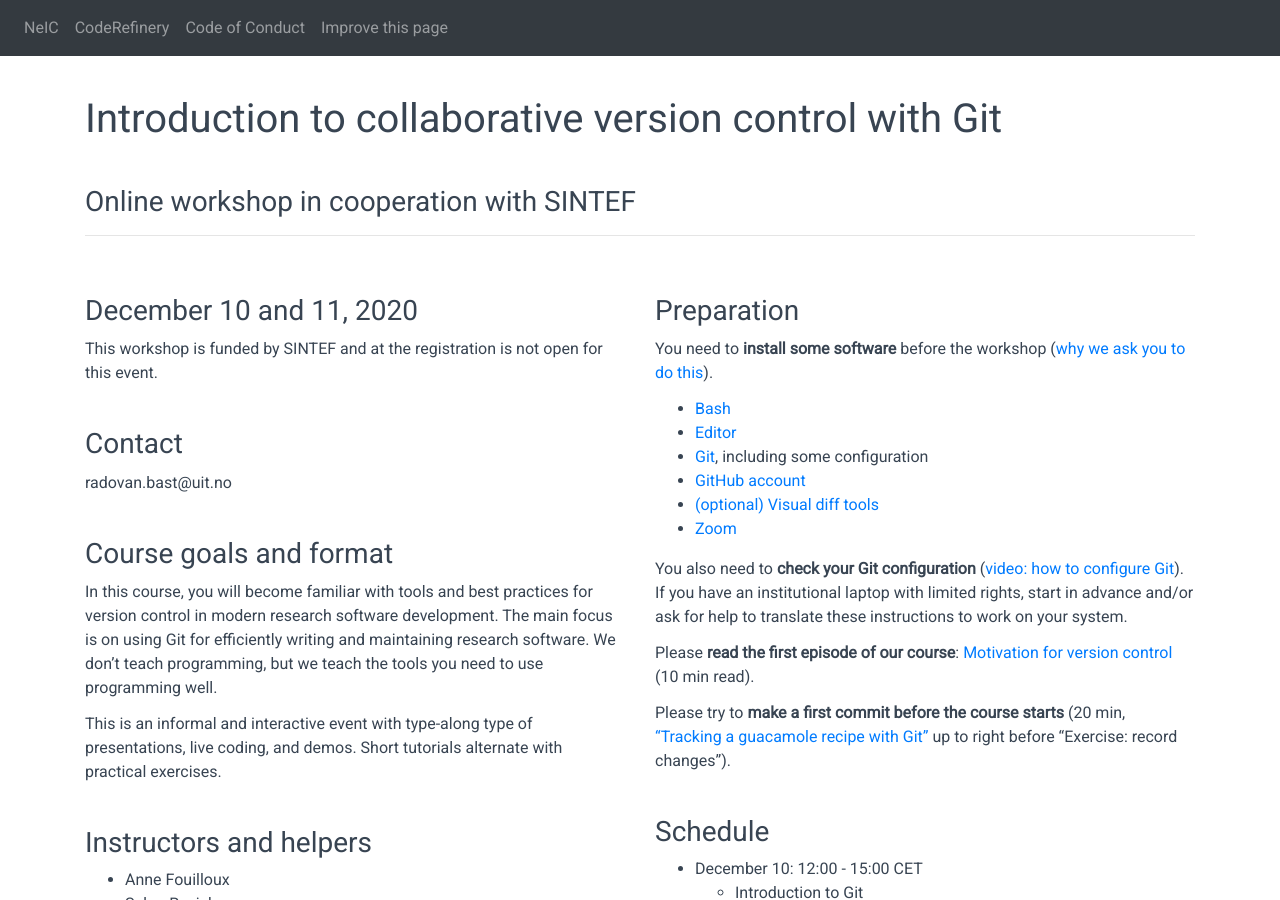
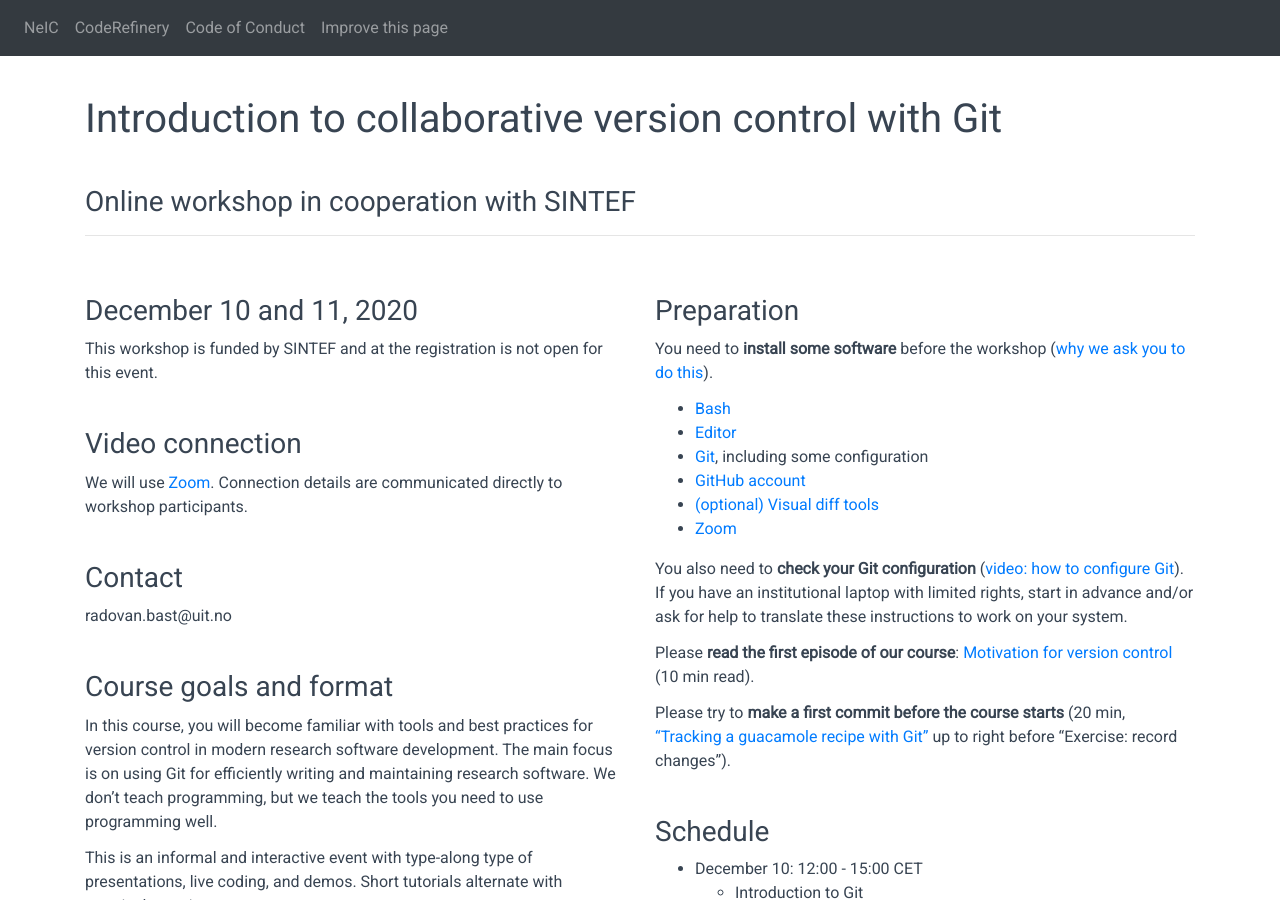
Before and after one commit to coderefinery/2020-12-10-online, a Jekyll site: the page built from index.md, in a window 1280 px wide and 900 px high. Built offline with Jekyll 4.4.1, drawn with Linux system fonts in a browser that asks for light colours; comment, search, counter and statistics services are not loaded.

Commit message:
sentence about video link

```diff
--- a/left_column.md
+++ b/left_column.md
@@ -4,6 +4,12 @@
 
 This workshop is funded by SINTEF and at the registration
 is not open for this event.
+
+
+### Video connection
+
+We will use [Zoom](https://coderefinery.github.io/installation/zoom/).
+Connection details are communicated directly to workshop participants.
 
 
 ### Contact
```
